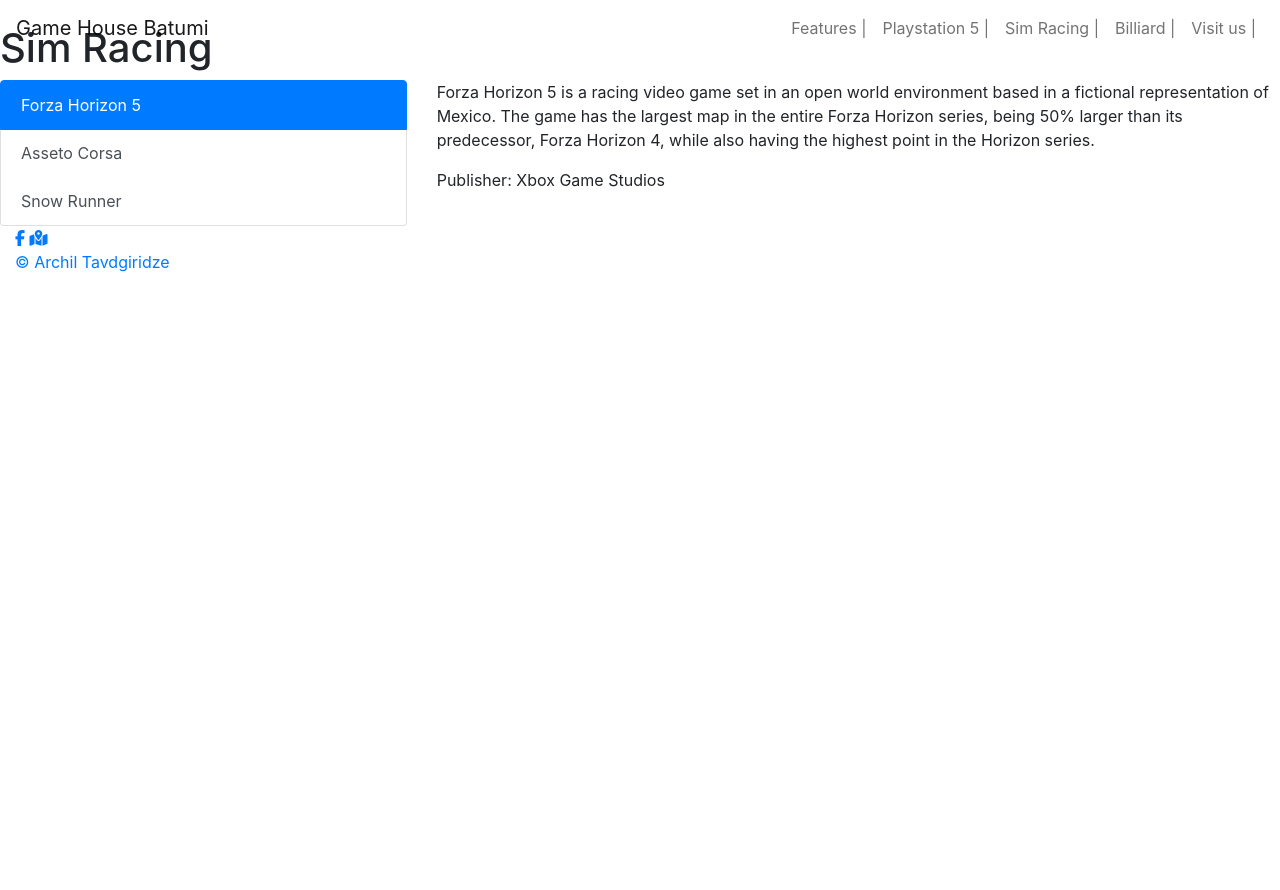
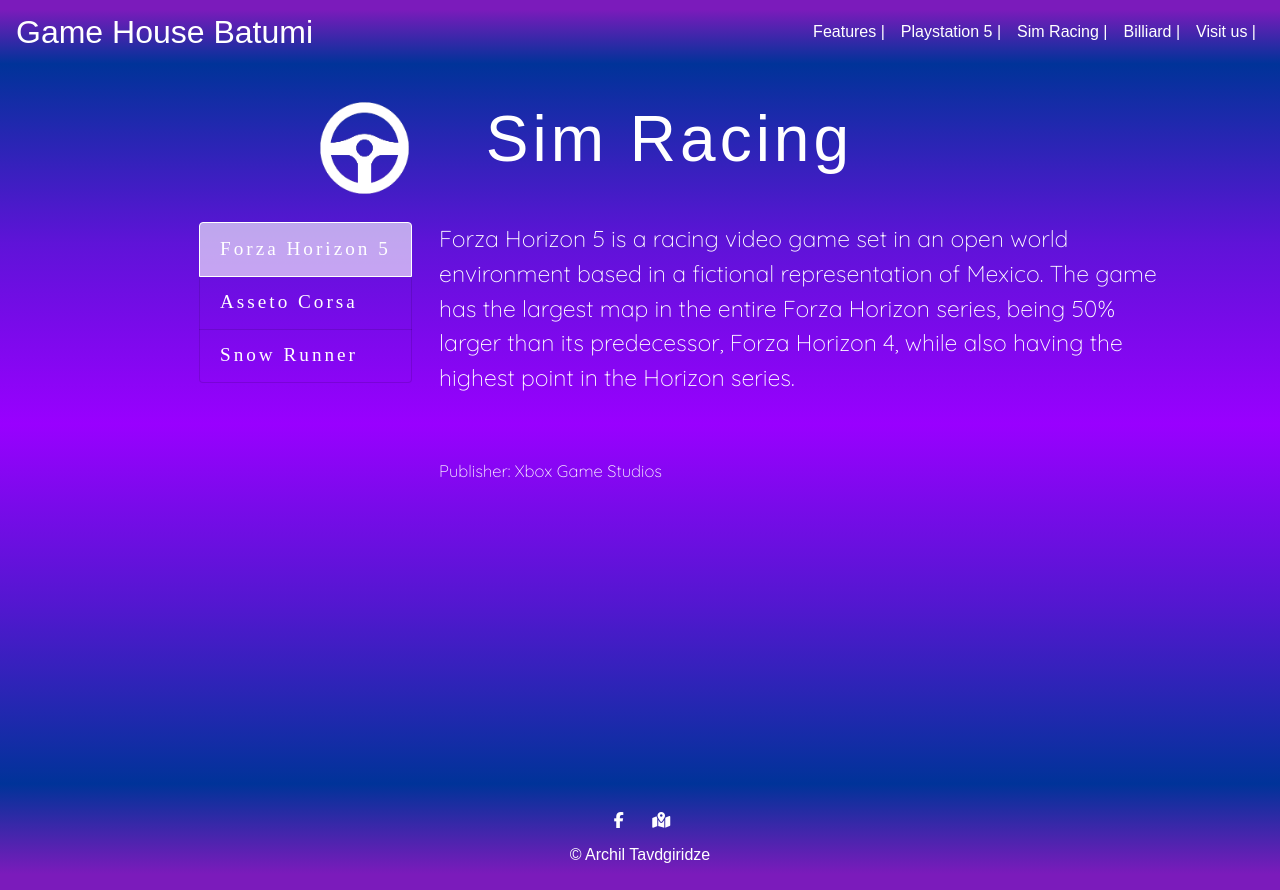
Before and after one commit to archiltavdgiridze/Game-House-Batumi, a plain HTML site: page sim_racing.html in a window 1280 px wide. Before the commit the page ends 800 px from the top, so only its background shows below. Drawn offline with nearby package versions, Linux system fonts and the light colour scheme; files that its build step writes are made by us from their sources; the site is published under a folder, as on GitHub Pages, so addresses that start at the root find nothing.

Commit message:
Update sim_racing.html

```diff
--- a/sim_racing.html
+++ b/sim_racing.html
@@ -27,7 +27,7 @@
     <link href="https://fonts.googleapis.com/css2?family=Quicksand:wght@300&display=swap" rel="stylesheet">
 
     <!-- main css -->
-    <link rel="stylesheet" href="/GHB_CSS/sim_racing.css">
+    <link rel="stylesheet" href="./sim_racing.css">
 
     <!-- Bootstrap Scripts JS -->
     <script src="https://code.jquery.com/jquery-3.2.1.slim.min.js" integrity="sha384-KJ3o2DKtIkvYIK3UENzmM7KCkRr/rE9/Qpg6aAZGJwFDMVNA/GpGFF93hXpG5KkN" crossorigin="anonymous"></script>
@@ -39,7 +39,7 @@
     <!-- Navigation bar -->
     <div class="navigation-bar fixed-top navbar-expand-lg">
       <nav class="navbar navbar-expand-lg">
-        <a class="navbar-brand" href="mainPG.html">Game House Batumi</a>
+        <a class="navbar-brand" href="index.html">Game House Batumi</a>
         <button class="navbar-toggler" type="button" data-toggle="collapse" data-target="#navbarToggler">
           <span class="navbar-toggler-icon"></span>
         </button>
@@ -47,7 +47,7 @@
         <div class="collapse navbar-collapse" id="navbarToggler">
           <ul class="navbar-nav ml-auto">
             <li class="nav-item">
-              <a class="nav-link" href="mainPG.html">Features |</a>
+              <a class="nav-link" href="index.html">Features |</a>
             </li>
             <li class="nav-item">
               <a class="nav-link" href="ps5.html">Playstation 5 |</a>
@@ -72,7 +72,7 @@
 
       <!-- Title text -->
       <div class="wheel_texts">
-        <img class="wheel_icon" src="/photos/sim racing/sim_wheel_icon.png" alt="">
+        <img class="wheel_icon" src="./photos/sim racing/sim_wheel_icon.png" alt="">
         <h1 class="wheel_header_text">Sim Racing</h1>
       </div>
 
```
